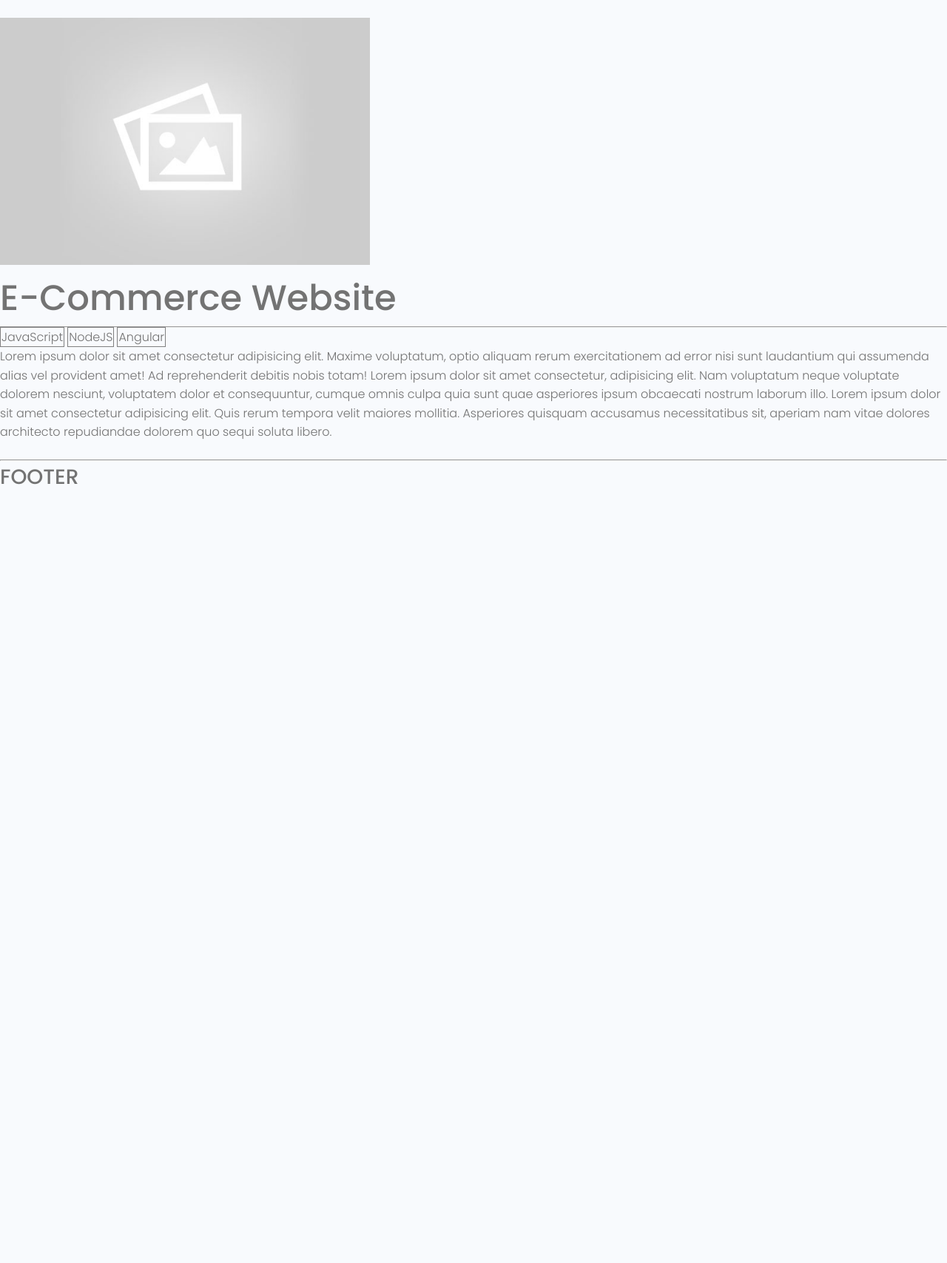
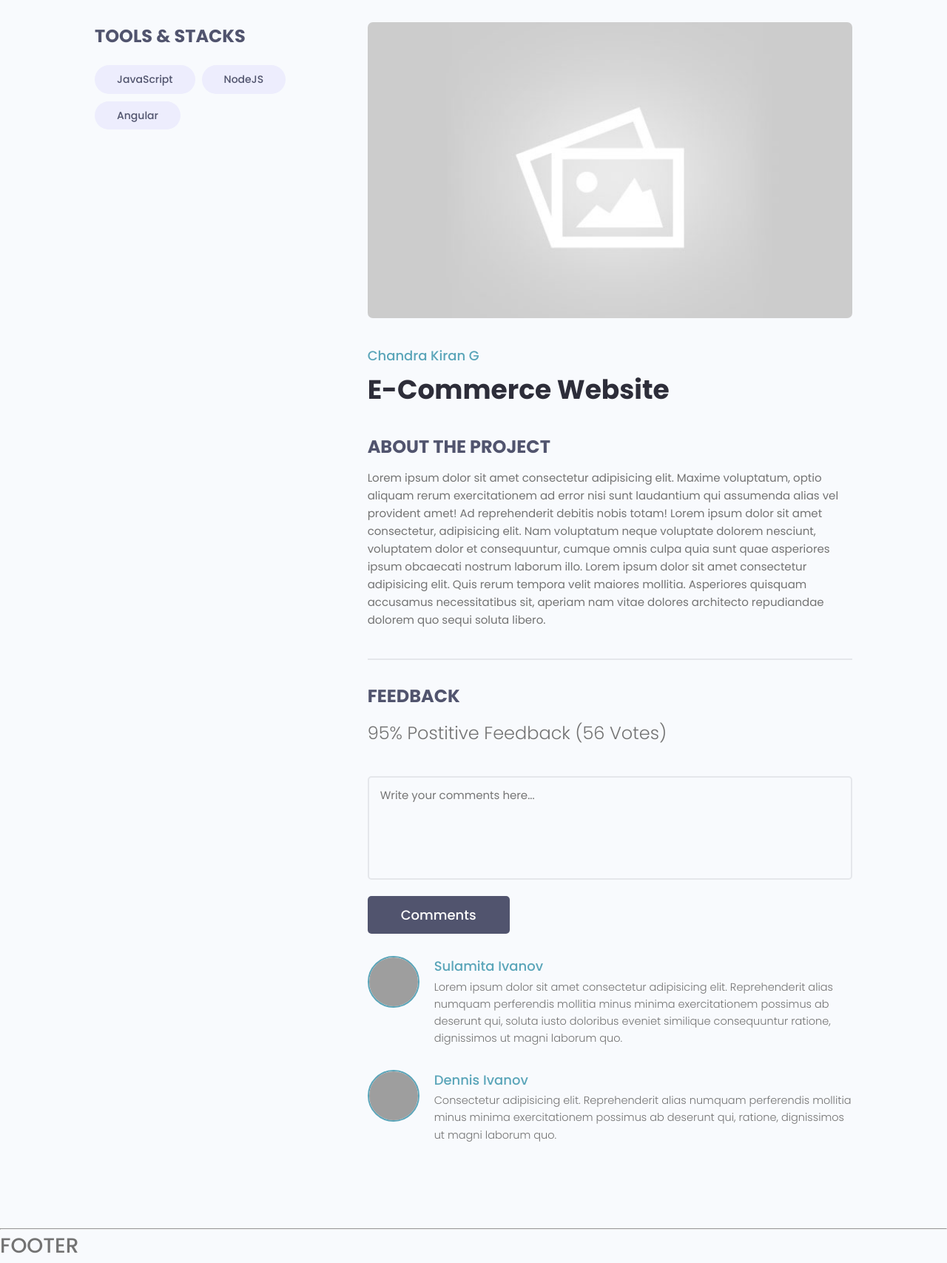
Before and after one commit to imchandu1107/Dev_Connect, a Django app: page /project/3e5f9e6b-feed-4af7-8318-7b08bf8906e7 in a window 1280 px wide. Shown: the part 77-1784 px from the top of the page at 74% size. Before the commit the page ends 732 px from the top, so only its background shows below. Run offline with Django 4.2, Linux system fonts and the light colour scheme; data comes from the database, SQL or seed files in the repository; both versions use the stored data as it was after the commit; some libraries are stand-ins or nearby versions; grey boxes are pictures that could not be loaded.

Commit message:
theme installation and styling

```diff
--- a/projects/templates/projects/single-project.html
+++ b/projects/templates/projects/single-project.html
@@ -2,13 +2,95 @@
 
 {% block content %}
 
-<br>
-<img src="{{project.featured_image.url}}" alt="Featured Image" style="max-width: 500px;">
-<h1>{{project.title}}</h1>
-<hr>
-{% for tag in project.tags.all %}
-<span style="padding: 1px; border: 1px solid grey;">{{tag}}</span>
-{% endfor %}
-<p>{{project.description}}</p>
+<!-- Main Section -->
+<main class="singleProject my-md">
+    <div class="container">
+        <div class="layout">
+            <div class="column column--1of3">
+                <h3 class="singleProject__subtitle">Tools & Stacks</h3>
+                <div class="singleProject__toolStack">
+                    {% for tag in project.tags.all %}
+
+                    <span class="tag tag--pill tag--sub tag--lg">
+                        <small>{{tag}}</small>
+                    </span>
+
+                    {% endfor %}
+                </div>
+
+                {% if project.source_link %}
+                <a class="singleProject__liveLink" href="#" target="_blank"><i class="im im-external-link"></i>Source Code
+                </a>
+                {% endif %}
+
+                {% if project.demo_link %}
+                <a class="singleProject__liveLink" href="#" target="_blank"><i class="im im-external-link"></i>Live Demo
+                </a>
+                {% endif %}
+
+            </div>
+            <div class="column column--2of3">
+                <img class="singleProject__preview" src="{{project.featured_image.url}}" alt="Featured Image" />
+                <a href="profile.html" class="singleProject__developer">Chandra Kiran G</a>
+                <h2 class="singleProject__title">{{project.title}}</h2>
+                <h3 class="singleProject__subtitle">About the Project</h3>
+                <div class="singleProject__info">
+                    {{project.description}}
+                </div>
+
+                <div class="comments">
+                    <h3 class="singleProject__subtitle">Feedback</h3>
+                    <h5 class="project--rating">
+                        {{project.vote_ratio}}% Postitive Feedback ({{project.vote_total}} Vote{{project.vote_total | pluralize:"s"}})
+                    </h5>
+
+                    <form class="form" action="#" method="POST">
+                        <!-- Textarea -->
+                        <div class="form__field">
+                            <label for="formInput#textarea">Comments: </label>
+                            <textarea class="input input--textarea" name="message" id="formInput#textarea"
+                                placeholder="Write your comments here..."></textarea>
+                        </div>
+                        <input class="btn btn--sub btn--lg" type="submit" value="Comments" />
+                    </form>
+                    <div class="commentList">
+                        <div class="comment">
+                            <a href="profile.html">
+                                <img class="avatar avatar--md"
+                                    src="https://pbs.twimg.com/profile_images/1335382240931368961/b3wSZKj4_400x400.jpg"
+                                    alt="user" />
+                            </a>
+                            <div class="comment__details">
+                                <a href="profile.html" class="comment__author">Sulamita Ivanov</a>
+                                <p class="comment__info">
+                                    Lorem ipsum dolor sit amet consectetur adipisicing elit. Reprehenderit alias numquam
+                                    perferendis
+                                    mollitia minus minima exercitationem possimus ab deserunt qui, soluta iusto
+                                    doloribus eveniet
+                                    similique consequuntur ratione, dignissimos ut magni laborum quo.
+                                </p>
+                            </div>
+                        </div>
+                        <div class="comment">
+                            <a href="profile.html">
+                                <img class="avatar avatar--md" src="https://avatars.githubusercontent.com/u/33843378"
+                                    alt="user" />
+                            </a>
+                            <div class="comment__details">
+                                <a href="profile.html" class="comment__author">Dennis Ivanov</a>
+                                <p class="comment__info">
+                                    Consectetur adipisicing elit. Reprehenderit alias numquam perferendis mollitia minus
+                                    minima
+                                    exercitationem possimus ab deserunt qui, ratione, dignissimos ut magni laborum quo.
+                                </p>
+                            </div>
+                        </div>
+                    </div>
+                </div>
+            </div>
+        </div>
+    </div>
+    </div>
+</main>
 
 {% endblock content %}
```
Also changed, not shown: projects/forms.py (+15 -3 lines), projects/templates/projects/project_form.html (+24 -5 lines), templates/form-template.html (added, +45 -0 lines), templates/projects.html (deleted, +0 -212 lines), db.sqlite3.
